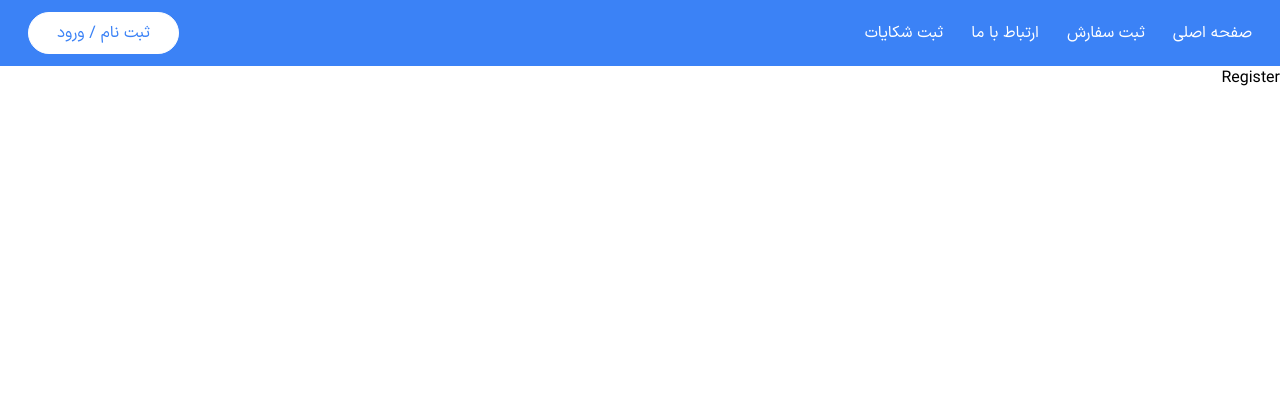
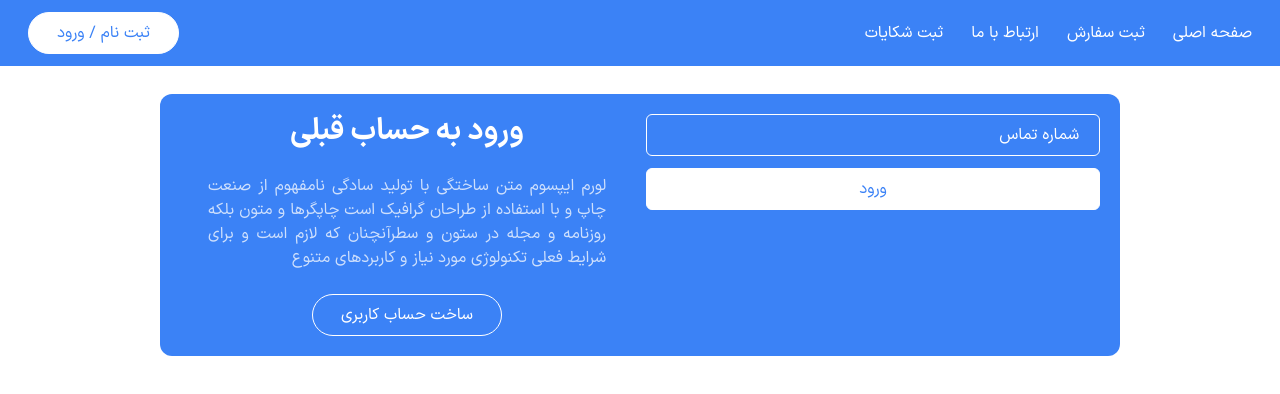
Before and after one commit to Apple-Service-ir/AppleService-RepairProject-FrontEnd, a React (Vite) app: page /register in a window 1280 px wide. Shown: the top 394 px of the page. Built offline with nearby package versions, Linux system fonts and the light colour scheme.

Commit message:
design register page

```diff
--- a/src/pages/Register/Register.jsx
+++ b/src/pages/Register/Register.jsx
@@ -1,7 +1,57 @@
-import React from 'react'
+import React, { useState } from 'react'
 
 export default function Register() {
+  const [register, setRegister] = useState('login')
+
   return (
-    <div>Register</div>
+    <div className='container flex flex-col justify-center items-center gap-3 mx-auto mt-7 px-3
+    sm:p-0'>
+      <div className="bg-blue-500 text-white w-full flex flex-col-reverse justify-center gap-3 rounded-xl p-5
+        sm:w-3/4 md:flex-row">
+        {
+          register === 'login' ? (
+            <form className="w-full h-full flex flex-col items-center gap-3
+              md:w-1/2">
+              <input className='bg-white bg-opacity-0 border border-white placeholder:text-white w-full px-5 py-2 rounded-md
+                hover:bg-opacity-25 focus:outline-none focus:bg-opacity-25 focus:border-2'
+                type="text" placeholder='شماره تماس' />
+              <button className='btn btn-white w-full rounded-md'>ورود</button>
+            </form>
+          ) : (
+            <form className="w-full h-full flex flex-col items-center gap-3
+              md:w-1/2">
+              <input className='bg-white bg-opacity-0 border border-white placeholder:text-white w-full px-5 py-2 rounded-md
+                hover:bg-opacity-25 focus:outline-none focus:bg-opacity-25 focus:border-2'
+                type="text" placeholder='نام' />
+              <input className='bg-white bg-opacity-0 border border-white placeholder:text-white w-full px-5 py-2 rounded-md
+                hover:bg-opacity-25 focus:outline-none focus:bg-opacity-25 focus:border-2'
+                type="text" placeholder='نام خانوادگی' />
+              <input className='bg-white bg-opacity-0 border border-white placeholder:text-white w-full px-5 py-2 rounded-md
+                hover:bg-opacity-25 focus:outline-none focus:bg-opacity-25 focus:border-2'
+                type="text" placeholder='شماره تماس' />
+              <button className='btn btn-white w-full rounded-md'>ثبت نام</button>
+            </form>
+          )
+        }
+        <div className="w-full h-full flex flex-col items-center gap-6 mb-6
+          md:w-1/2 md:mb-0">
+          <h1 className='text-3xl sansbold'>
+            {
+              register === 'login' ? 'ورود به حساب قبلی' : 'ساخت حساب کاربری'
+            }
+          </h1>
+          <p className='text-justify px-7 opacity-75'>
+            لورم ایپسوم متن ساختگی با تولید سادگی نامفهوم از صنعت چاپ و با استفاده از طراحان گرافیک است چاپگرها و متون بلکه روزنامه و مجله در ستون و سطرآنچنان که لازم است و برای شرایط فعلی تکنولوژی مورد نیاز و کاربردهای متنوع
+          </p>
+          <button className='btn btn-outline-white' onClick={() => {
+            register === 'login' ? setRegister('signin') : setRegister('login')
+          }}>
+            {
+              register === 'login' ? 'ساخت حساب کاربری' : 'ورود به حساب قبلی'
+            }
+          </button>
+        </div>
+      </div>
+    </div>
   )
 }
```
